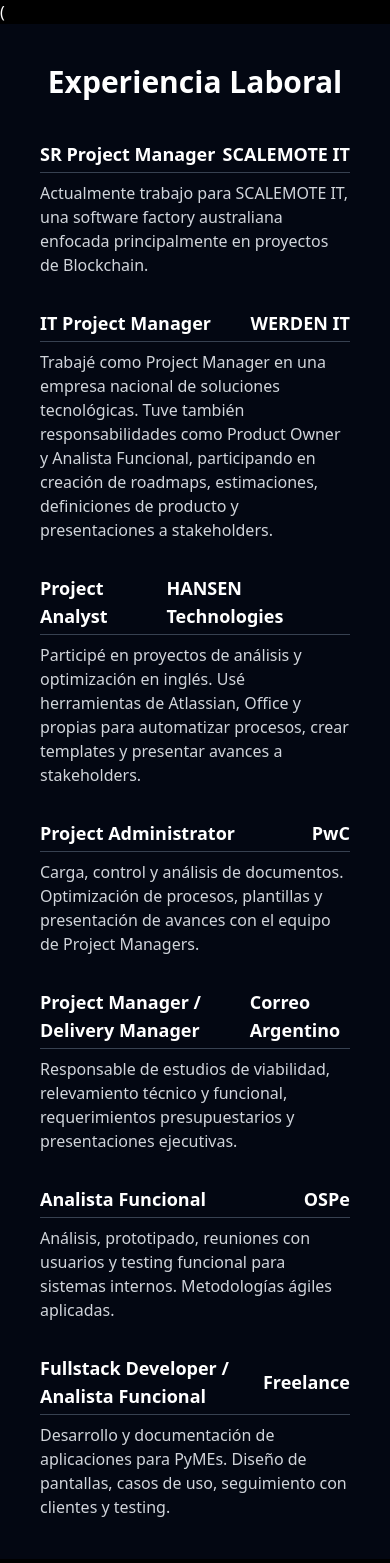
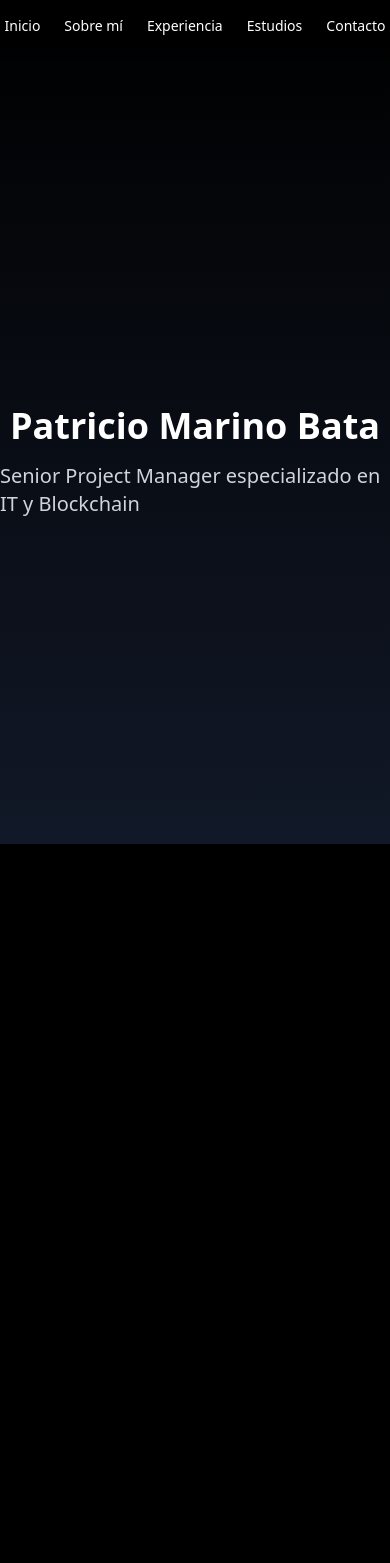
Before and after one commit to PatoMarinoBata/portfolio, a React (Vite) app: page / in a window 390 px wide. Shown: the top 1563 px of the page. After the commit the page ends 844 px from the top, so only its background shows below. Built offline with nearby package versions, Linux system fonts and the light colour scheme.

Commit message:
Probamos otro formato

```diff
--- a/src/portfolio.jsx
+++ b/src/portfolio.jsx
@@ -1,15 +1,31 @@
 import React from "react";
+import Navbar from "./Navbar.jsx";
 
 export default function Portfolio() {
   return (
-    <div>
-        (
+    <div className="snap-y snap-mandatory h-screen overflow-y-scroll bg-black text-white scroll-smooth">
+      <Navbar />
 
+      {/* Home */}
+      <section id="home" className="snap-start h-screen pt-20 flex flex-col justify-center items-center bg-gradient-to-b from-black to-gray-900">
+        <h1 className="text-4xl md:text-6xl font-bold">Patricio Marino Bata</h1>
+        <p className="mt-4 text-xl text-gray-300">Senior Project Manager especializado en IT y Blockchain</p>
+      </section>
+
+      {/* Sobre mí */}
+      <section id="about" className="snap-start h-screen p-10 flex flex-col justify-center bg-gray-900">
+        <h2 className="text-3xl font-semibold mb-4">Sobre mí</h2>
+        <p>
+          Soy un SR Project Manager que trabajó en diferentes sectores de IT (como Fullstack Developer,
+          Business Analyst y Project Coordinator) y descubrió el lugar donde su trabajo puede tener mayor impacto.
+        </p>
+      </section>
+
+      {/* Experiencia Laboral */}
       <section id="experience" className="snap-start min-h-screen p-10 bg-gray-950">
         <h2 className="text-3xl font-semibold mb-10 text-center">Experiencia Laboral</h2>
         <div className="space-y-8">
 
-    {/* SCALEMOTE */}
           <div>
             <div className="flex justify-between items-center text-lg font-semibold text-white border-b border-gray-700 pb-1">
               <span>SR Project Manager</span>
@@ -20,7 +36,6 @@ export default function Portfolio() {
             </p>
           </div>
 
-    {/* WERDEN */}
           <div>
             <div className="flex justify-between items-center text-lg font-semibold text-white border-b border-gray-700 pb-1">
               <span>IT Project Manager</span>
@@ -31,7 +46,6 @@ export default function Portfolio() {
             </p>
           </div>
 
-    {/* HANSEN */}
           <div>
             <div className="flex justify-between items-center text-lg font-semibold text-white border-b border-gray-700 pb-1">
               <span>Project Analyst</span>
@@ -42,7 +56,6 @@ export default function Portfolio() {
             </p>
           </div>
 
-    {/* PwC */}
           <div>
             <div className="flex justify-between items-center text-lg font-semibold text-white border-b border-gray-700 pb-1">
               <span>Project Administrator</span>
@@ -53,7 +66,6 @@ export default function Portfolio() {
             </p>
           </div>
 
-    {/* Correo Argentino */}
           <div>
             <div className="flex justify-between items-center text-lg font-semibold text-white border-b border-gray-700 pb-1">
               <span>Project Manager / Delivery Manager</span>
@@ -64,7 +76,6 @@ export default function Portfolio() {
             </p>
           </div>
 
-    {/* OSPe */}
           <div>
             <div className="flex justify-between items-center text-lg font-semibold text-white border-b border-gray-700 pb-1">
               <span>Analista Funcional</span>
@@ -75,7 +86,6 @@ export default function Portfolio() {
             </p>
           </div>
 
-    {/* Freelance */}
           <div>
             <div className="flex justify-between items-center text-lg font-semibold text-white border-b border-gray-700 pb-1">
               <span>Fullstack Developer / Analista Funcional</span>
@@ -85,11 +95,25 @@ export default function Portfolio() {
               Desarrollo y documentación de aplicaciones para PyMEs. Diseño de pantallas, casos de uso, seguimiento con clientes y testing.
             </p>
           </div>
-
         </div>
       </section>
 
-}
+      {/* Estudios */}
+      <section id="studies" className="snap-start h-screen p-10 bg-gray-900">
+        <h2 className="text-3xl font-semibold mb-4">Estudios y Certificaciones</h2>
+        <ul className="list-disc list-inside text-gray-300 space-y-2">
+          <li>Lic. en Sistemas de Información (90% completado)</li>
+          <li>Scrum Master / Agile methodologies</li>
+          <li>Certificaciones en Jira, Power BI, DevOps</li>
+        </ul>
+      </section>
+
+      {/* Contacto */}
+      <section id="contact" className="snap-start h-screen p-10 bg-gray-950 flex flex-col justify-center items-center">
+        <h2 className="text-3xl font-semibold mb-4">Contacto</h2>
+        <p className="mb-4">Podés contactarme en <a href="https://torre.ai/patriciomarinobata" className="text-blue-400 underline">mi perfil de LinkedIn</a>.</p>
+        <a href="/CV%20Junio%202025,%20Patricio%20Marino%20Bata.pdf" download className="bg-white text-black px-4 py-2 rounded hover:bg-gray-300 transition">Descargar CV</a>
+      </section>
     </div>
   );
 }
```
Lines whose indentation alone changed are shown as unchanged.
